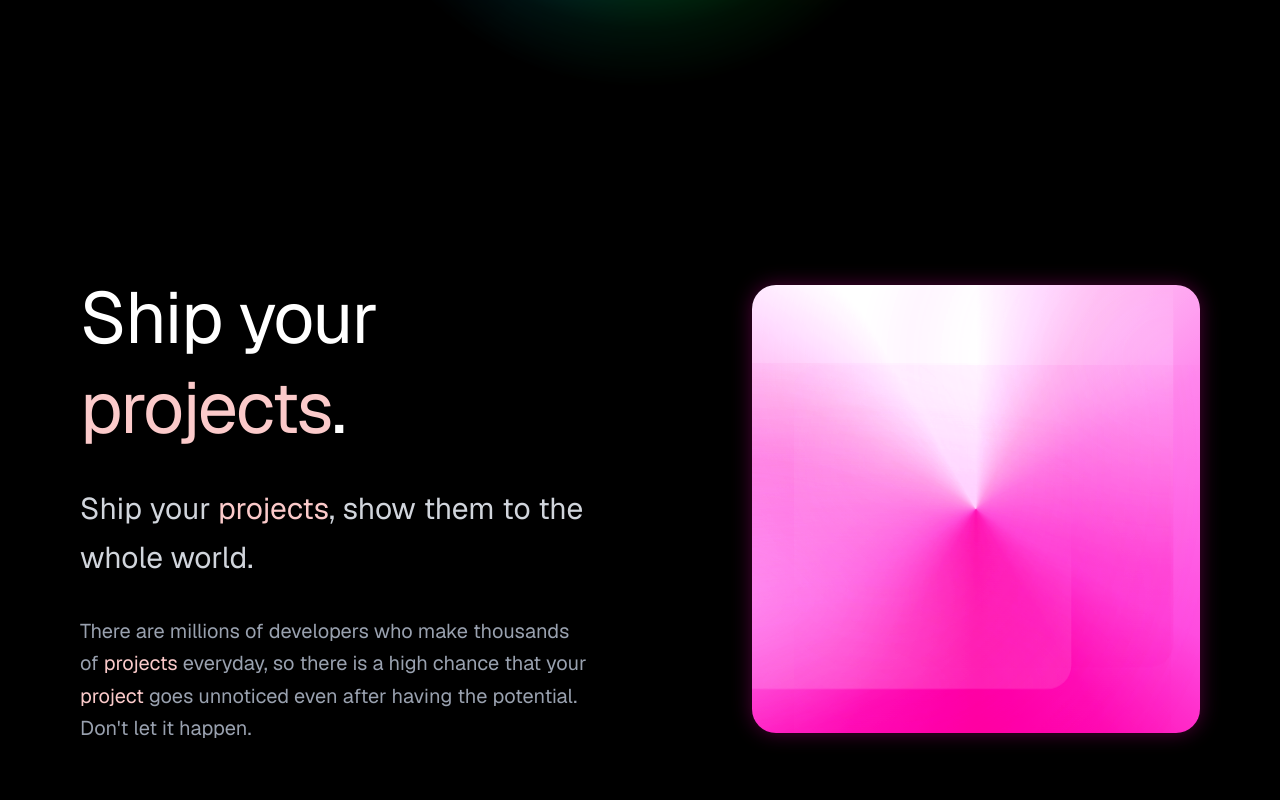
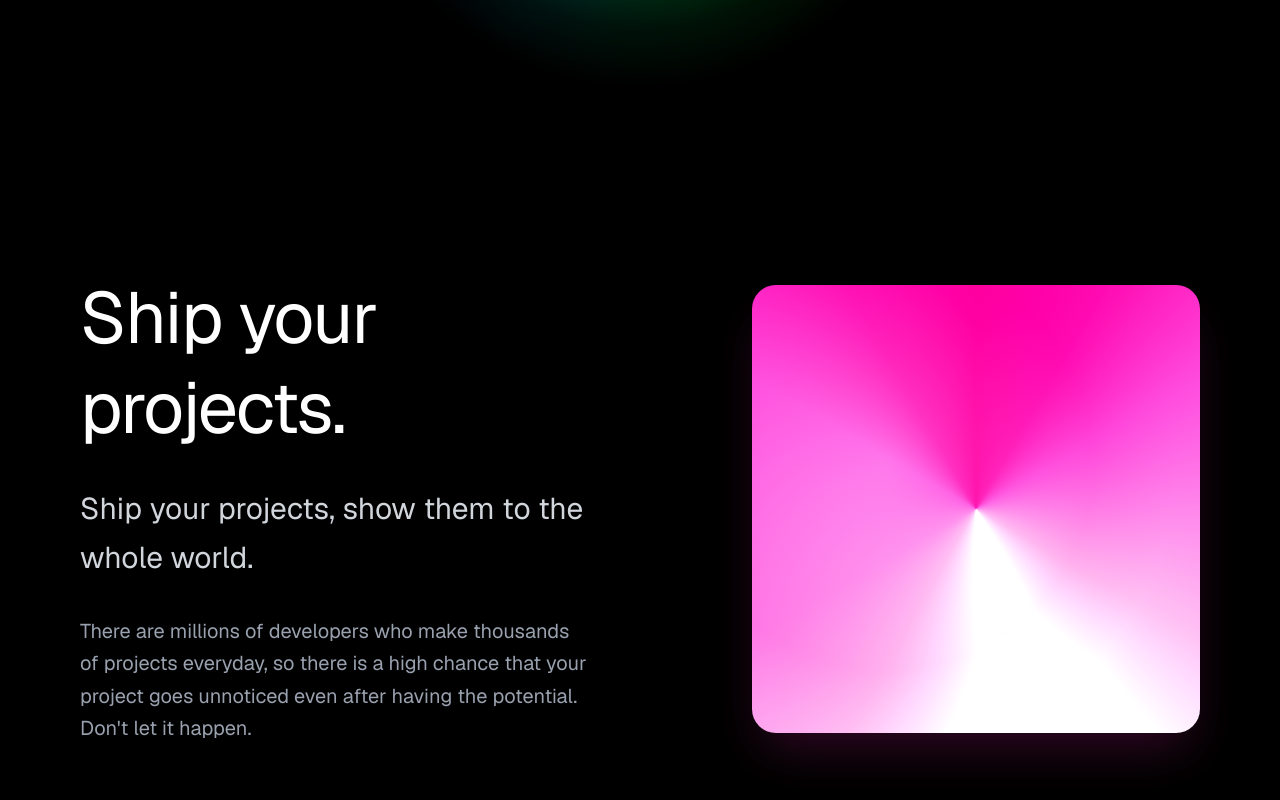
Before and after one commit to Cohortize/site, a React (Vite) app: page / in a window 1280 px wide. Shown: the part 691-1491 px from the top of the page. Built offline with nearby package versions, Linux system fonts and the light colour scheme.

Commit message:
fixed the animation, it was looking horrible tbh

```diff
--- a/src/components/homepage/ships.tsx
+++ b/src/components/homepage/ships.tsx
@@ -5,24 +5,27 @@ const Ships = () => {
 
                 <div className="flex flex-col gap-6 lg:gap-8 flex-1">
                     <h1 className="text-4xl sm:text-5xl md:text-6xl lg:text-6xl xl:text-7xl text-white font-medium leading-tight tracking-tight">
-                        Ship your <span className="text-[#fbcaca]">projects</span>.
+                        Ship your <span className="text-[
+#fbcaca]">projects</span>.
                     </h1>
 
                     <p className="text-gray-300 text-lg sm:text-xl md:text-2xl lg:text-2xl xl:text-3xl leading-relaxed">
-                        Ship your <span className="text-[#fbcaca]">projects</span>, show them to the whole world.
+                        Ship your <span className="text-[
+#fbcaca]">projects</span>, show them to the whole world.
                     </p>
 
                     <p className="text-gray-400 text-base sm:text-lg md:text-xl leading-relaxed max-w-2xl">
-                        There are millions of developers who make thousands of <span className="text-[#fbcaca]">projects</span> everyday, so there is a high chance that your <span className="text-[#fbcaca]">project</span> goes unnoticed even after having the potential. Don't let it happen.
+                        There are millions of developers who make thousands of <span className="text-[
+#fbcaca]">projects</span> everyday, so there is a high chance that your <span className="text-[
+#fbcaca]">project</span> goes unnoticed even after having the potential. Don't let it happen.
                     </p>
                 </div>
 
-
                 <div className="flex-shrink-0">
                     <div
-                        className="h-64 w-64 sm:h-80 sm:w-80 lg:h-96 lg:w-96 xl:h-[28rem] xl:w-[28rem] rounded-3xl shadow-2xl shadow-pink-500/20 relative overflow-hidden"
+                        className="h-64 w-64 sm:h-80 sm:w-80 lg:h-96 lg:w-96 xl:h-[28rem] xl:w-[28rem] rounded-3xl shadow-2xl shadow-pink-500/20"
                         style={{
-                            background: `conic-gradient(from 0deg at 50% 50%,
+                            background: `conic-gradient(from 180deg at 50% 50%,
                                 #ffffff 0deg,
                                 #ffb3d9 30deg,
                                 #ff80cc 60deg,
@@ -37,149 +40,23 @@ const Ships = () => {
                                 #ffffff 330deg,
                                 #ffffff 360deg
                             )`,
-                            animation: 'breathing-glow 3s ease-in-out infinite alternate'
+                            filter: 'brightness(1.1) saturate(1.2)',
                         }}
                     >
+
                         <div
-                            className="absolute inset-0 rounded-3xl opacity-70"
+                            className="h-full w-full rounded-3xl"
                             style={{
-                                background: `radial-gradient(ellipse 200% 100% at 0% 50%,
-                                    rgba(255, 255, 255, 0.4) 0%,
-                                    rgba(255, 20, 147, 0.2) 30%,
-                                    transparent 60%
-                                )`,
-                                animation: 'fluid-wave-1 8s ease-in-out infinite'
-                            }}
-                        />
-                        <div
-                            className="absolute inset-0 rounded-3xl opacity-50"
-                            style={{
-                                background: `radial-gradient(ellipse 150% 120% at 100% 30%,
-                                    rgba(255, 255, 255, 0.3) 0%,
-                                    rgba(255, 0, 128, 0.25) 40%,
+                                background: `radial-gradient(circle at 30% 40%,
+                                    rgba(255, 255, 255, 0.2) 0%,
+                                    rgba(255, 20, 147, 0.1) 50%,
                                     transparent 70%
-                                )`,
-                                animation: 'fluid-wave-2 12s ease-in-out infinite reverse'
-                            }}
-                        />
-                        <div
-                            className="absolute inset-0 rounded-3xl opacity-60"
-                            style={{
-                                background: `radial-gradient(ellipse 180% 80% at 50% 100%,
-                                    rgba(255, 180, 217, 0.35) 0%,
-                                    rgba(255, 102, 196, 0.15) 50%,
-                                    transparent 80%
-                                )`,
-                                animation: 'fluid-wave-3 10s ease-in-out infinite'
-                            }}
-                        />
-                        <div
-                            className="absolute inset-0 rounded-3xl opacity-40"
-                            style={{
-                                background: `radial-gradient(ellipse 120% 150% at 20% 20%,
-                                    rgba(255, 255, 255, 0.25) 0%,
-                                    rgba(255, 77, 188, 0.2) 35%,
-                                    transparent 65%
-                                )`,
-                                animation: 'fluid-wave-4 14s ease-in-out infinite reverse'
+                                )`
                             }}
                         />
                     </div>
                 </div>
             </div>
-
-            <style jsx>{`
-                @keyframes breathing-glow {
-                    0% {
-                        filter: brightness(1.1) saturate(1.2);
-                        box-shadow: 0 0 20px rgba(255, 20, 147, 0.3);
-                    }
-                    100% {
-                        filter: brightness(1.4) saturate(1.6);
-                        box-shadow: 0 0 40px rgba(255, 20, 147, 0.6);
-                    }
-                }
-
-                @keyframes fluid-wave-1 {
-                    0% {
-                        transform: translate(-20%, -10%) scale(1);
-                        opacity: 0.7;
-                    }
-                    25% {
-                        transform: translate(10%, -20%) scale(1.1);
-                        opacity: 0.5;
-                    }
-                    50% {
-                        transform: translate(20%, 10%) scale(0.9);
-                        opacity: 0.8;
-                    }
-                    75% {
-                        transform: translate(-10%, 20%) scale(1.05);
-                        opacity: 0.6;
-                    }
-                    100% {
-                        transform: translate(-20%, -10%) scale(1);
-                        opacity: 0.7;
-                    }
-                }
-
-                @keyframes fluid-wave-2 {
-                    0% {
-                        transform: translate(15%, 25%) scale(1.2);
-                        opacity: 0.5;
-                    }
-                    33% {
-                        transform: translate(-25%, 5%) scale(0.8);
-                        opacity: 0.7;
-                    }
-                    66% {
-                        transform: translate(5%, -25%) scale(1.1);
-                        opacity: 0.4;
-                    }
-                    100% {
-                        transform: translate(15%, 25%) scale(1.2);
-                        opacity: 0.5;
-                    }
-                }
-
-                @keyframes fluid-wave-3 {
-                    0% {
-                        transform: translate(0%, 30%) scale(0.9);
-                        opacity: 0.6;
-                    }
-                    30% {
-                        transform: translate(30%, -15%) scale(1.3);
-                        opacity: 0.4;
-                    }
-                    60% {
-                        transform: translate(-30%, -10%) scale(1.0);
-                        opacity: 0.8;
-                    }
-                    100% {
-                        transform: translate(0%, 30%) scale(0.9);
-                        opacity: 0.6;
-                    }
-                }
-
-                @keyframes fluid-wave-4 {
-                    0% {
-                        transform: translate(-15%, -25%) scale(1.1);
-                        opacity: 0.4;
-                    }
-                    40% {
-                        transform: translate(25%, 15%) scale(0.85);
-                        opacity: 0.6;
-                    }
-                    80% {
-                        transform: translate(-5%, 25%) scale(1.25);
-                        opacity: 0.3;
-                    }
-                    100% {
-                        transform: translate(-15%, -25%) scale(1.1);
-                        opacity: 0.4;
-                    }
-                }
-            `}</style>
         </div>
     );
 };
```
